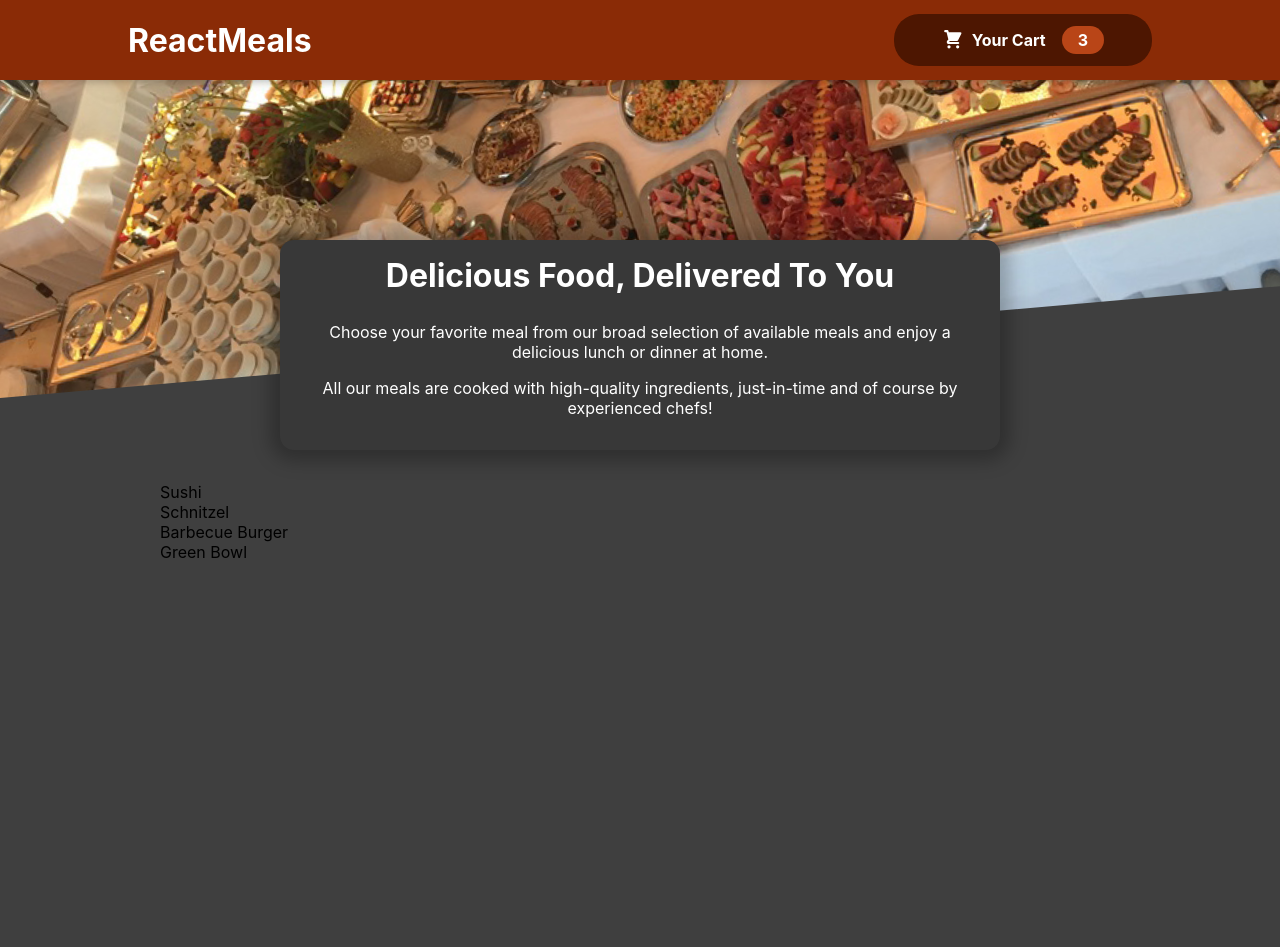
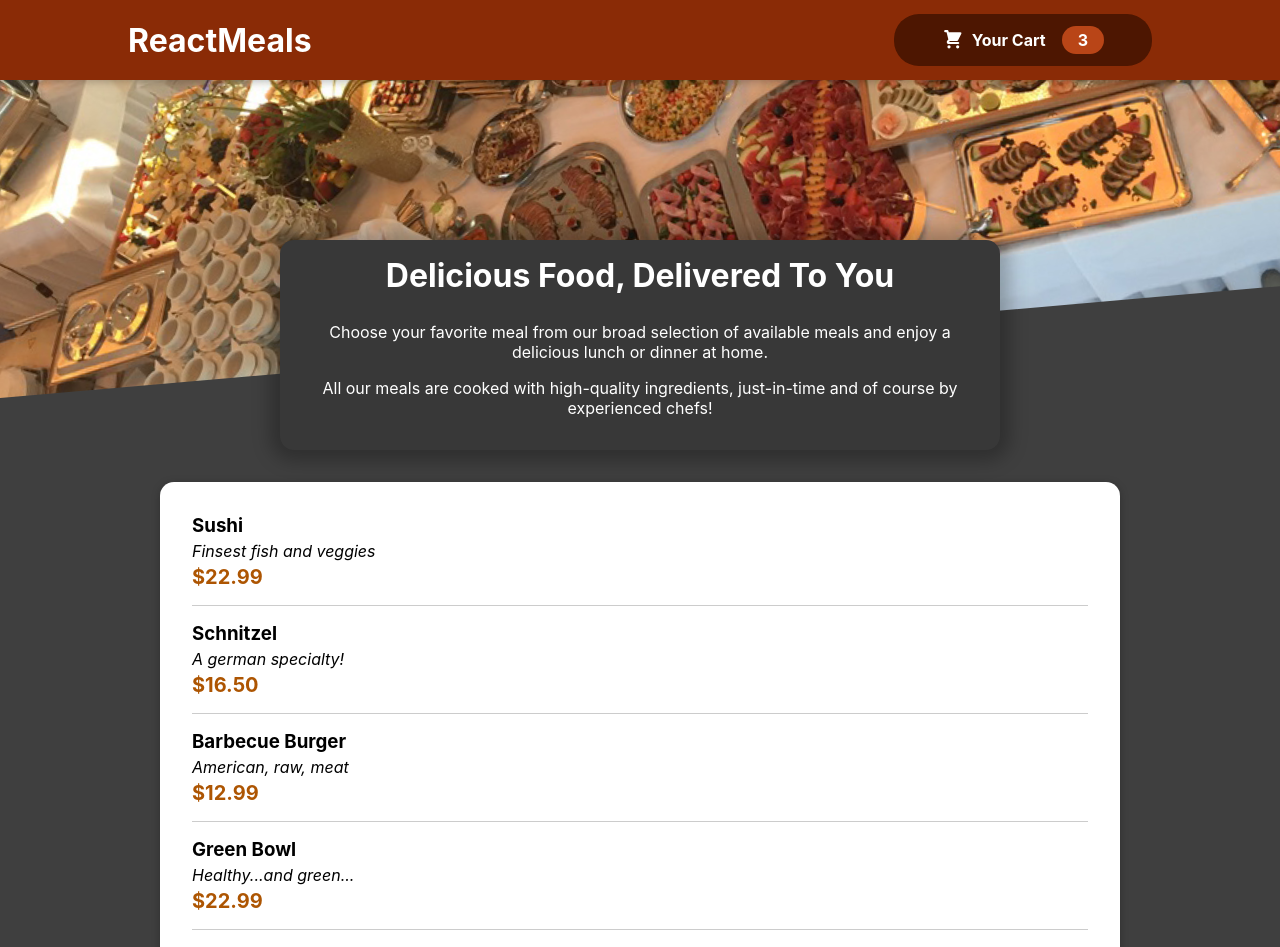
Before and after one commit to farbod-behnam/food-order, a React (Create React App) app: page / in a window 1280 px wide. Shown: the top 947 px of the page. Before the commit the page ends 800 px from the top, so only its background shows below. Built offline with nearby package versions, Linux system fonts and the light colour scheme.

Commit message:
added MealItem component

```diff
--- a/src/components/Meals/AvailableMeals/AvailableMeals.tsx
+++ b/src/components/Meals/AvailableMeals/AvailableMeals.tsx
@@ -1,4 +1,6 @@
 import { Meal } from "../../../models/meal";
+import Card from "../../UI/Card/Card";
+import MealItem from "../MealItem/MealItem";
 import classes from "./AvailableMeals.module.css";
 
 const DUMMY_MEALS: Meal[] = [
@@ -10,13 +12,15 @@
 
 export default function AvailableMeals() {
 
-    const mealList = DUMMY_MEALS.map(meal => <li>{meal.name}</li>);
+    const mealList = DUMMY_MEALS.map(meal => <MealItem key={meal.id} meal={meal}></MealItem>);
 
     return (
         <section className={classes.meals}>
+            <Card>
                 <ul>
                     {mealList}
                 </ul>
+            </Card>
         </section>
     );
 }
--- /dev/null
+++ b/src/components/Meals/MealItem/MealItem.module.css
@@ -0,0 +1,22 @@
+.meal {
+    display: flex;
+    justify-content: space-between;
+    margin: 1rem;
+    padding-bottom: 1rem;
+    border-bottom: 1px solid #ccc;
+  }
+
+  .meal h3 {
+    margin: 0 0 0.25rem 0;
+  }
+
+  .description {
+    font-style: italic;
+  }
+
+  .price {
+    margin-top: 0.25rem;
+    font-weight: bold;
+    color: #ad5502;
+    font-size: 1.25rem;
+  }
--- /dev/null
+++ b/src/components/Meals/MealItem/MealItem.tsx
@@ -0,0 +1,25 @@
+import { Meal } from "../../../models/meal";
+
+import classes from "./MealItem.module.css";
+
+interface Props {
+    meal: Meal;
+}
+
+export default function MealItem(props: Props) {
+
+    const price: string = "$" + props.meal.price.toFixed(2);
+
+    return (
+        <li className={classes.meal}>
+            <div>
+                <h3>{props.meal.name}</h3>
+                <div className={classes.description}>{props.meal.description}</div>
+                <div className={classes.price}>{price}</div>
+            </div>
+            <div>
+
+            </div>
+        </li>
+    );
+}
--- /dev/null
+++ b/src/components/Meals/MealItem/MealItemForm/MealItemForm.tsx
@@ -0,0 +1,3 @@
+export default function MealItemForm() {
+
+}
--- a/src/components/UI/Card/Card.module.css
+++ b/src/components/UI/Card/Card.module.css
@@ -1,46 +1,6 @@
-.cart-items {
-    list-style: none;
-    margin: 0;
-    padding: 0;
-    max-height: 20rem;
-    overflow: auto;
+.card {
+    padding: 1rem;
+    box-shadow: 0 2px 8px rgba(0, 0, 0, 0.25);
+    border-radius: 14px;
+    background-color: white;
   }
-
-  .total {
-    display: flex;
-    justify-content: space-between;
-    align-items: center;
-    font-weight: bold;
-    font-size: 1.5rem;
-    margin: 1rem 0;
-  }
-
-  .actions {
-    text-align: right;
-  }
-
-  .actions button {
-    font: inherit;
-    cursor: pointer;
-    background-color: transparent;
-    border: 1px solid #8a2b06;
-    padding: 0.5rem 2rem;
-    border-radius: 25px;
-    margin-left: 1rem;
-  }
-
-  .actions button:hover,
-  .actions button:active {
-    background-color: #5a1a01;
-    border-color: #5a1a01;
-    color: white;
-  }
-
-  .actions .button--alt {
-    color: #8a2b06;
-  }
-
-  .actions .button {
-    background-color: #8a2b06;
-    color: white;
-  }
--- a/src/components/UI/Card/Card.tsx
+++ b/src/components/UI/Card/Card.tsx
@@ -1,4 +1,6 @@
-import { ReactNode } from "react";
+import { Fragment, ReactNode } from "react";
+
+import classes from "./Card.module.css";
 
 interface Props {
     children: ReactNode;
@@ -6,4 +8,9 @@
 
 export default function Cart(props: Props) {
 
+    return (
+        <div className={classes.card}>
+            {props.children}
+        </div>
+    );
 }
--- a/src/models/meal.ts
+++ b/src/models/meal.ts
@@ -7,7 +7,7 @@
     constructor(id: string, name: string, description: string, price: number) {
         this.id = id;
         this.name = name
-        this.description = name;
+        this.description = description;
         this.price = price
     }
 }
```
Also changed, not shown: src/components/Meals/MealItem/MealItemForm/MealItemForm.module.css (added). Lines whose indentation alone changed are shown as unchanged.
